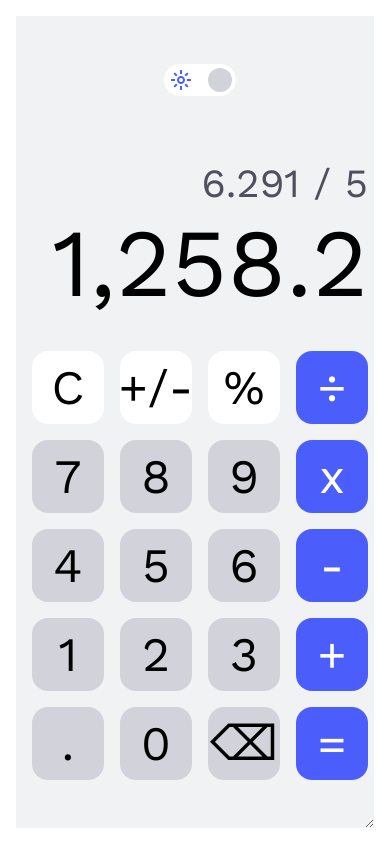
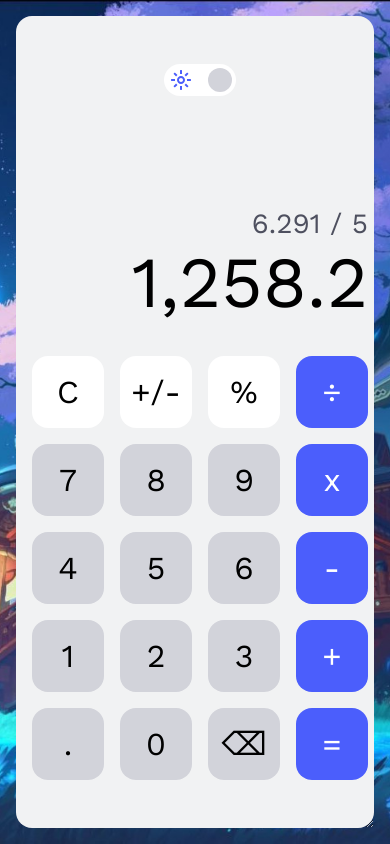
Before and after one commit to chronosgit/calculator, a website: page public/index.html in a window 390 px wide. Drawn offline with nearby package versions, Linux system fonts and the light colour scheme; files that its build step writes are made by us from their sources.

Commit message:
Implemented mobile adaptive design

```diff
--- a/src/pug/document/_head.pug
+++ b/src/pug/document/_head.pug
@@ -1,6 +1,7 @@
 head
     title Calculator
     meta(name="description", content="Simple calculator")
+    meta(name="viewport" content="width=device-width, initial-scale=1")
     link(rel="shortcut icon", href="./assets/favicon.ico", type="image/x-icon")
     //- CSS connection
     link(rel="stylesheet", href="./css/main.min.css")
--- a/src/scss/abstracts/_global.scss
+++ b/src/scss/abstracts/_global.scss
@@ -5,6 +5,10 @@ html {
 body {
     margin: 0;
     padding: 0;
+    background-image: url("/src/assets/images/bg_desktop.jpg");
+    background-repeat: no-repeat;
+    background-size: cover;
+    background-position: center;
 }
 
 :root {
--- a/src/scss/components/_keyboard.scss
+++ b/src/scss/components/_keyboard.scss
@@ -17,7 +17,7 @@
 
     color: var(--main);
     text-align: center;
-    font-size: 3rem;
+    font-size: 2rem;
     border-radius: 1rem;
     cursor: pointer;
 
--- a/src/scss/components/_numbers_box.scss
+++ b/src/scss/components/_numbers_box.scss
@@ -2,12 +2,12 @@
     text-align: right;
 
     &_operation {
-        font-size: 2.5rem;
+        font-size: calc(1.5rem + 1vw);
         color: var(--main_secondary);
     }
 
     &_result {
-        font-size: 6rem;
+        font-size: calc(4rem + 2vw);
         color: var(--main);
     }
 }
--- a/src/scss/layout/_calculator.scss
+++ b/src/scss/layout/_calculator.scss
@@ -17,4 +17,5 @@
     height: 100%;
     padding: 3rem 1rem;
     background-color: var(--bg);
+    border-radius: 1rem;
 }
```
Also changed, not shown: src/assets/images/bg_desktop.jpg (added), src/assets/images/bg_mobile.jpg (added).
